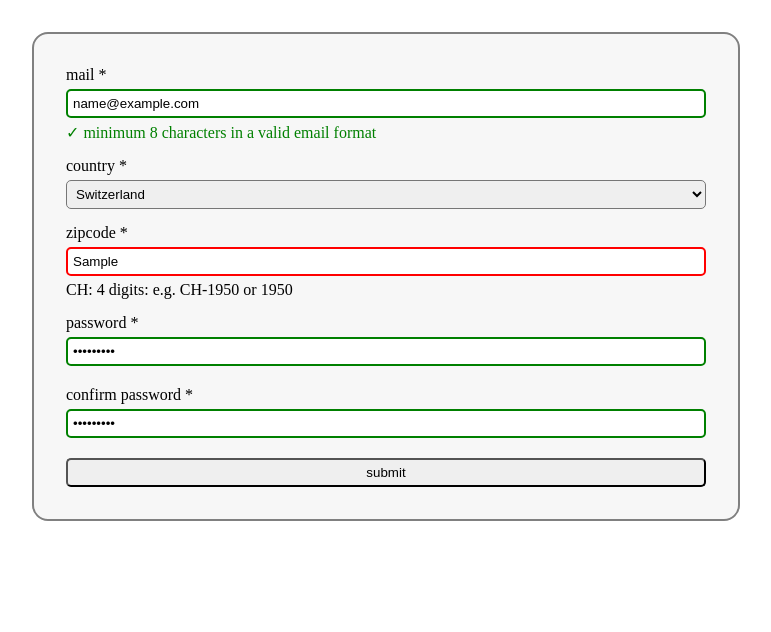
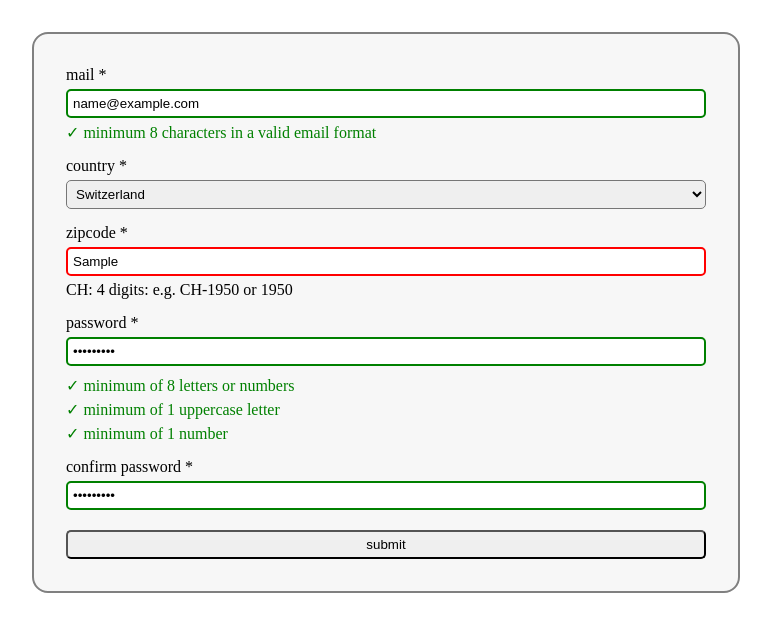
Before and after one commit to ManonLef/validated-form, a website: page index.html in a window 1280 px wide. Both pictures are taken after typing "name@example.com", "Sample", "Sample123", "Sample123" into the empty fields and a click on the button "submit". Shown: the whole page, without its empty margins (254-1025 px from the left). Drawn offline with Linux system fonts and the light colour scheme.

Commit message:
add pw validation for separate constraints

```diff
--- a/index.html
+++ b/index.html
@@ -33,6 +33,9 @@
       <label for="password">password *</label>
       <input type="password" name="password" id="password" required>
       <span class="error"></span>
+      <span class="error error-length"></span>
+      <span class="error error-uppercase"></span>
+      <span class="error error-number"></span>
     </div>
     <div class="form">
       <label for="password-confirm">confirm password *</label>
--- a/script.js
+++ b/script.js
@@ -65,8 +65,17 @@ function showError(element, message) {
       zipError.textContent = message;
       zipError.style.color = "";
       break;
-    case "pw":
-      pwError.textContent = message;
+    case "pwLength":
+      pwErrorLength.textContent = message;
+      pwErrorLength.style.color = "";
+      break;
+    case "pwNum":
+      pwErrorNum.textContent = message;
+      pwErrorNum.style.color = "";
+      break;
+    case "pwUpper":
+      pwErrorUppercase.textContent = message;
+      pwErrorUppercase.style.color = "";
       break;
     default:
       break;
@@ -76,24 +85,39 @@ function showError(element, message) {
 // password validation
 const password = document.getElementById("password");
 const pwConstraint = /^(?=.*[A-Z])(?=.*\d)[A-Za-z\d]{8,}/;
-const pwError = document.querySelector("#password + span.error");
+const pwErrorLength = document.querySelector("span.error-length");
+const pwLengthConstraint = /[A-Za-z\d]{8,}/;
+const pwErrorUppercase = document.querySelector("span.error-uppercase");
+const pwUpperConstraint = /^(?=.*[A-Z])/;
+const pwErrorNum = document.querySelector("span.error-number");
+const pwNumConstraint = /^(?=.*\d)/;
 
 password.addEventListener("input", validatePassword);
+password.addEventListener("focus", validatePassword);
 
 function validatePassword() {
-  // minimum 8 characters {8,}
-  // minimum 1 uppercase (?=.*[A-Z])
-  // minimum 1 number (?=.*\d)
+  password.setCustomValidity(pwConstraint);
+  if (pwLengthConstraint.test(password.value)) {
+    pwErrorLength.textContent = "✓ minimum of 8 letters or numbers";
+    pwErrorLength.style.color = "green";
+  } else {
+    showError("pwLength", "minimum of 8 letters or numbers");
+  }
+  if (pwNumConstraint.test(password.value)) {
+    pwErrorNum.textContent = "✓ minimum of 1 number";
+    pwErrorNum.style.color = "green";
+  } else {
+    showError("pwNum", "minimum of 1 number");
+  }
+  if (pwUpperConstraint.test(password.value)) {
+    pwErrorUppercase.textContent = "✓ minimum of 1 uppercase letter";
+    pwErrorUppercase.style.color = "green";
+  } else {
+    showError("pwUpper", "minimum of 1 uppercase letter");
+  }
   if (pwConstraint.test(password.value)) {
     console.log("match pattern");
     password.setCustomValidity("");
-  } else {
-    console.log("no match");
-    password.setCustomValidity(pwConstraint);
-    showError(
-      "pw",
-      "minimum 8 characters\r\n minimum 1 uppercase\r\n minimum 1 number"
-    );
   }
 }
 
```
